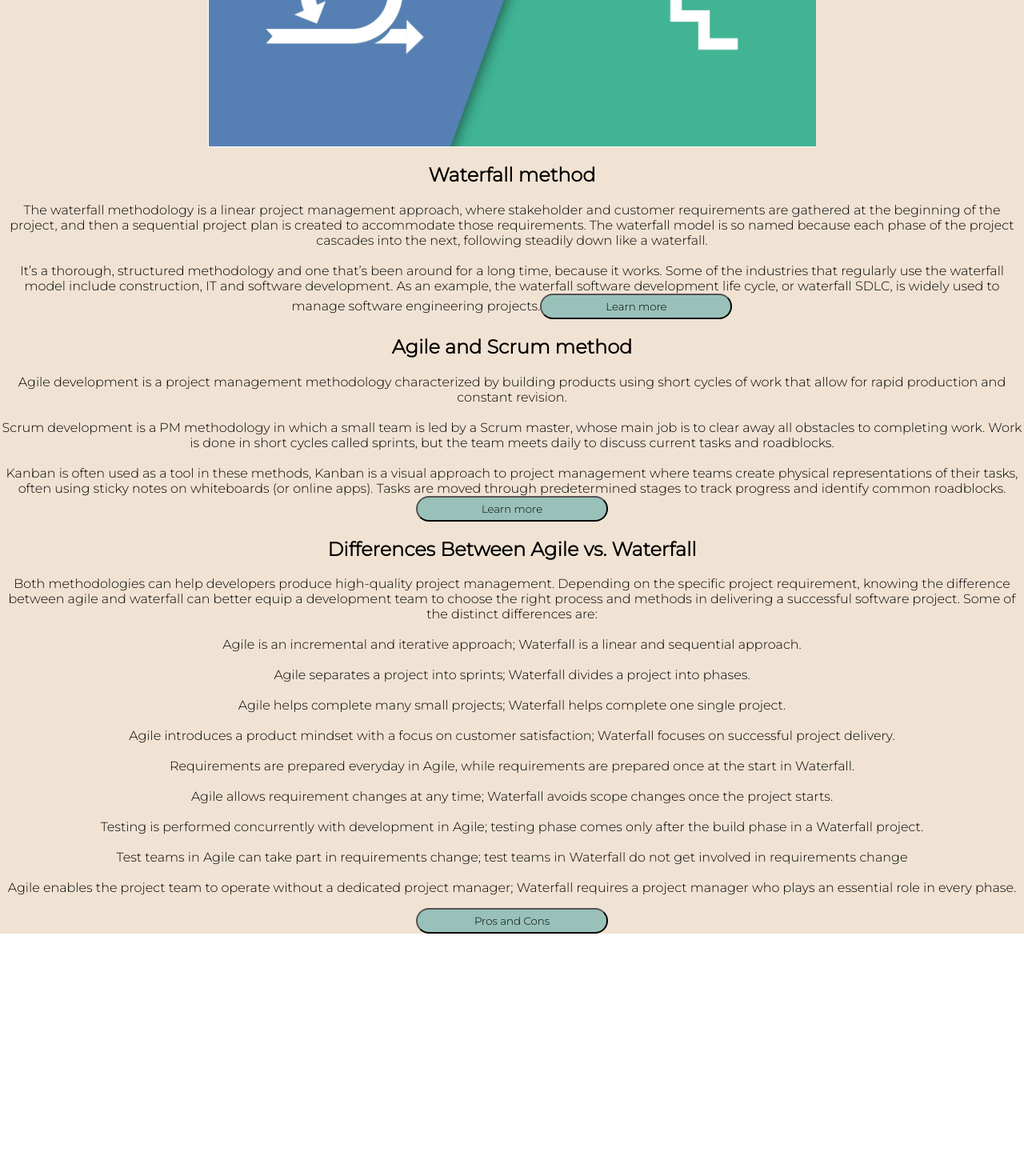
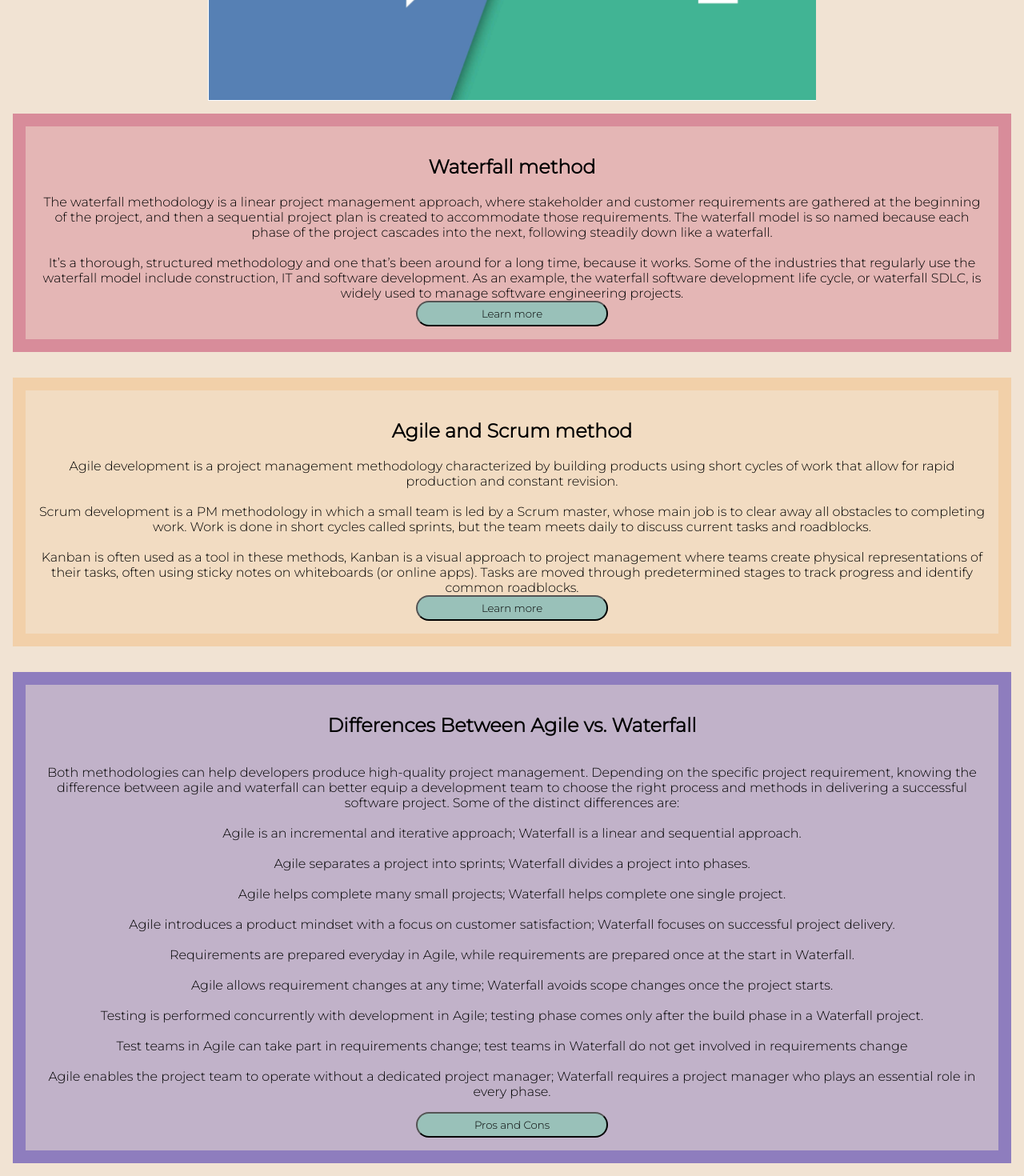
Before and after one commit to Hmac1921/inlamning-agila-metod, a React (Create React App) app: page / in a window 1280 px wide. Shown: the part 485-1955 px from the top of the page at 80% size. Before the commit the page ends 1652 px from the top, so only its background shows below. Built offline with nearby package versions, Linux system fonts and the light colour scheme.

Commit message:
#16 css work on start page

```diff
--- a/src/pages/Start.jsx
+++ b/src/pages/Start.jsx
@@ -7,7 +7,7 @@ function Start() {
         <article className={styles.header}>
             <section className={styles.headerItems} >
 
-                <h1>Welcome to the agile and waterfall methodologies resource</h1>
+                <h1> - Agile and waterfall methodologies resource - </h1>
                 <img src={image} alt="agile vs waterfall diagram" />
             </section>
 
@@ -27,7 +27,7 @@ function Start() {
 
                 <Link to={"/agile"}><input className={styles.button} type="button" value="Learn more" /> </Link>
             </section>
-            <section>
+            <section className={styles.compared}>
                 <h2>  Differences Between Agile vs. Waterfall</h2>
                 <p> Both methodologies can help developers produce high-quality project management. Depending on the specific project requirement, knowing the difference between agile and waterfall can better equip a development team to choose the right process and methods in delivering a successful software project. Some of the distinct differences are:<br /><br />
 
--- a/src/pages/Start.module.css
+++ b/src/pages/Start.module.css
@@ -18,6 +18,36 @@
 
 }
 
+.waterfallInfo {
+    border: solid 1rem #D88C9A;
+    background-color: #d88c9a82;
+    display: flex;
+    flex-direction: column;
+    align-items: center;
+    padding: 1rem;
+    margin: 1rem;
+}
+
+.agileInfo {
+    border: solid 1rem #F2D0A9;
+    background-color: #f2d0a966;
+    display: flex;
+    flex-direction: column;
+    align-items: center;
+    padding: 1rem;
+    margin: 1rem;
+}
+
+.compared {
+    border: solid 1rem #8E7DBE;
+    background-color: #8e7dbe7c;
+    display: flex;
+    flex-direction: column;
+    align-items: center;
+    padding: 1rem;
+    margin: 1rem;
+}
+
 .button {
     width: 15rem;
     height: 2rem;
```
